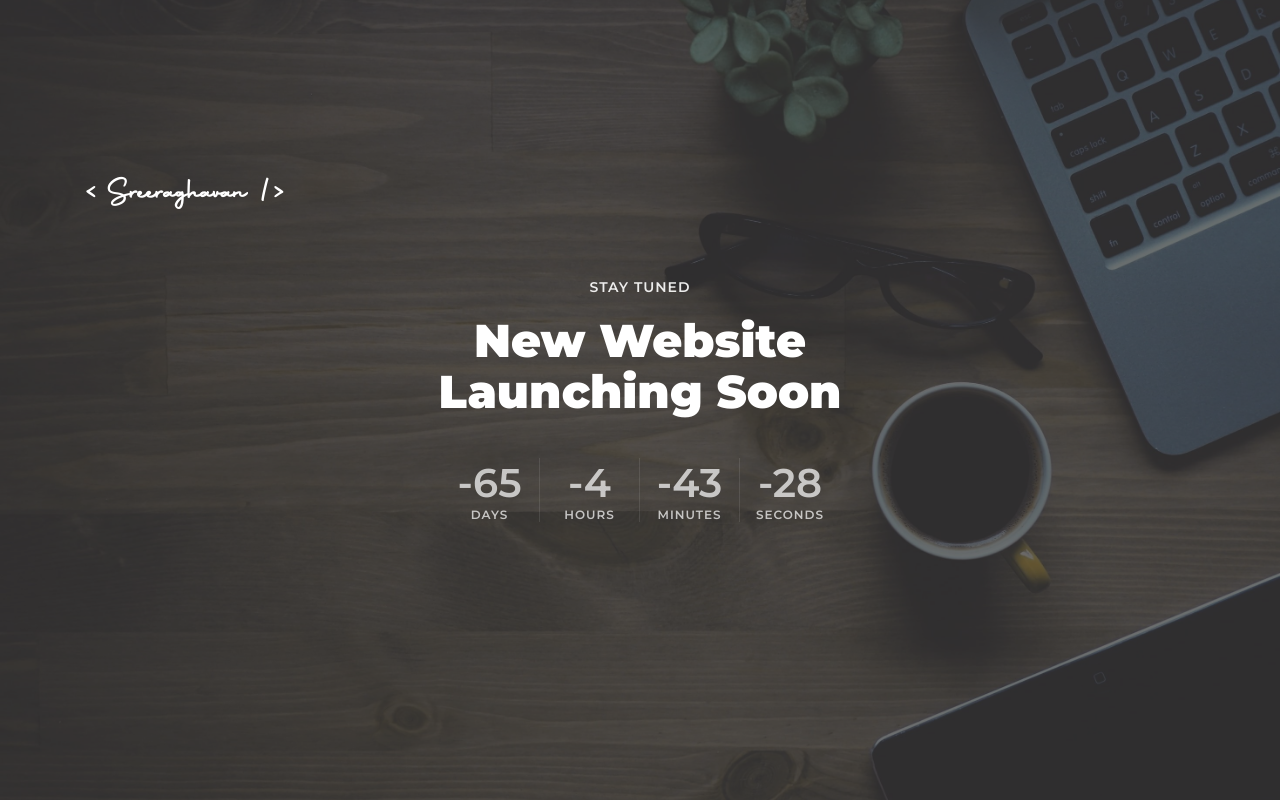
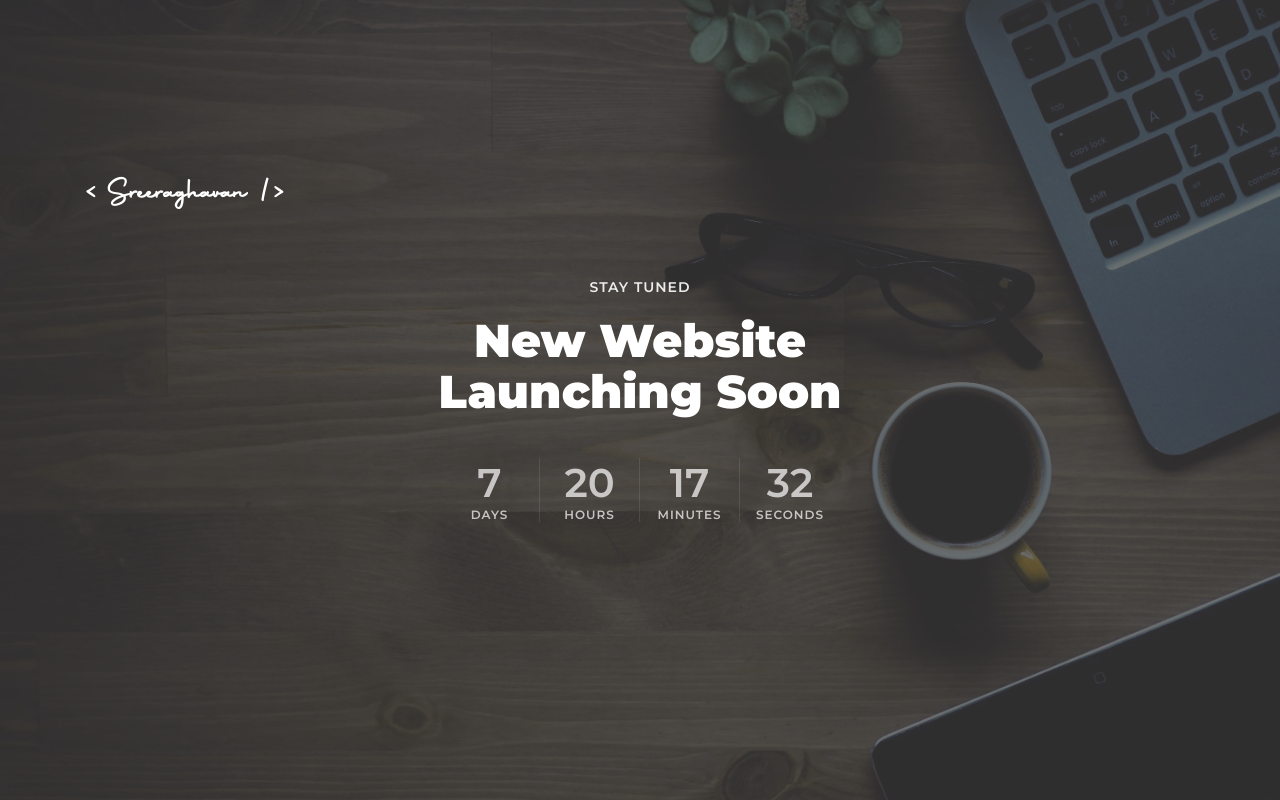
Before and after one commit to Sree-raghavan/Sree-raghavan.github.io, a plain HTML site: page index.html in a window 1280 px wide. Drawn offline with Linux system fonts and the light colour scheme.

Commit message:
Update index.html

```diff
--- a/index.html
+++ b/index.html
@@ -63,7 +63,7 @@
 		<script>
 			(() => {
 				// Specify the deadline date
-				const deadlineDate = new Date('July 11, 2021 23:59:59').getTime();
+				const deadlineDate = new Date('september 21, 2021 23:59:59').getTime();
 
 				// Cache all countdown boxes into consts
 				const countdownDays = document.querySelector('.countdown__days .number');
```
